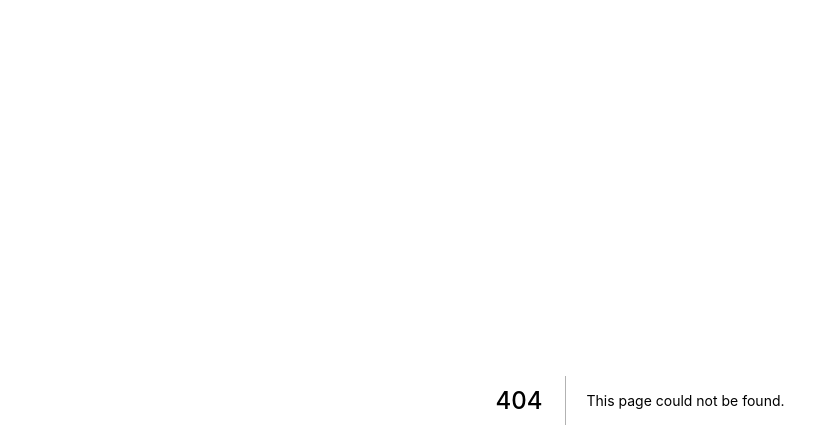
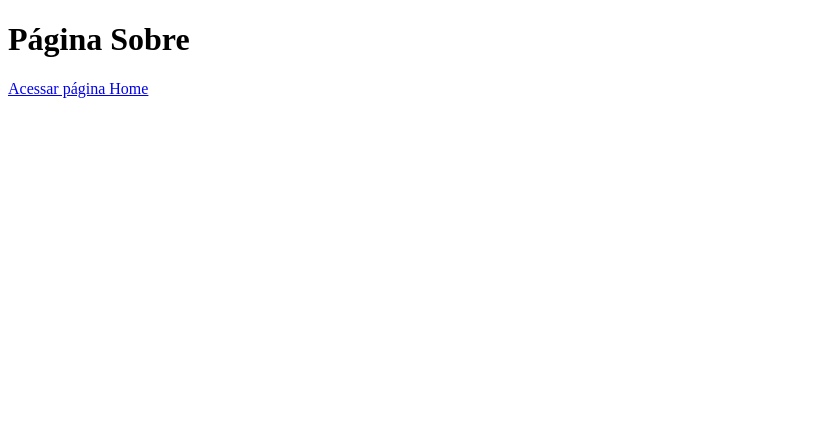
Before and after one commit to arturgussi/TatooBack-Versel-Test, a Next.js app: page /sobre in a window 1280 px wide. Before the commit this address had no page. Shown: the top 448 px of the page, without its empty margins (0-839 px from the left). Built offline with nearby package versions, Linux system fonts and the light colour scheme.

Commit message:
teste de link

```diff
--- a/pages/index.js
+++ b/pages/index.js
@@ -1,9 +1,15 @@
 import { useState } from 'react';
+import Link from 'next/link'
 
 function Home() {
   return (
     <div>
       <h1>Página Teste Inicial</h1>
+
+      <Link href="/sobre">
+        <a>Acessar página Sobre</a>
+      </Link>
+
       <Contador />
     </div>
   )
--- /dev/null
+++ b/pages/sobre.js
@@ -0,0 +1,16 @@
+import Link from 'next/link';
+
+function Sobre() {
+  return (
+    <div>
+      <h1>Página Sobre</h1>
+
+      <Link href="/">
+        <a>Acessar página Home</a>
+      </Link>
+
+    </div>
+  )
+}
+
+export default Sobre
```
